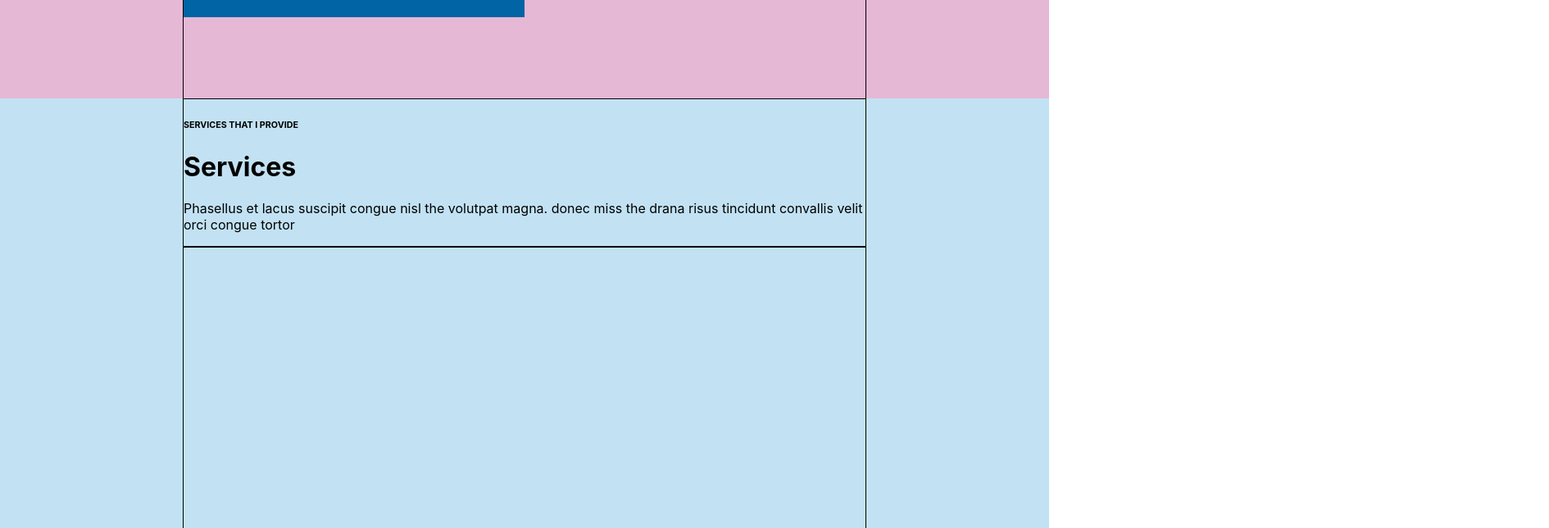
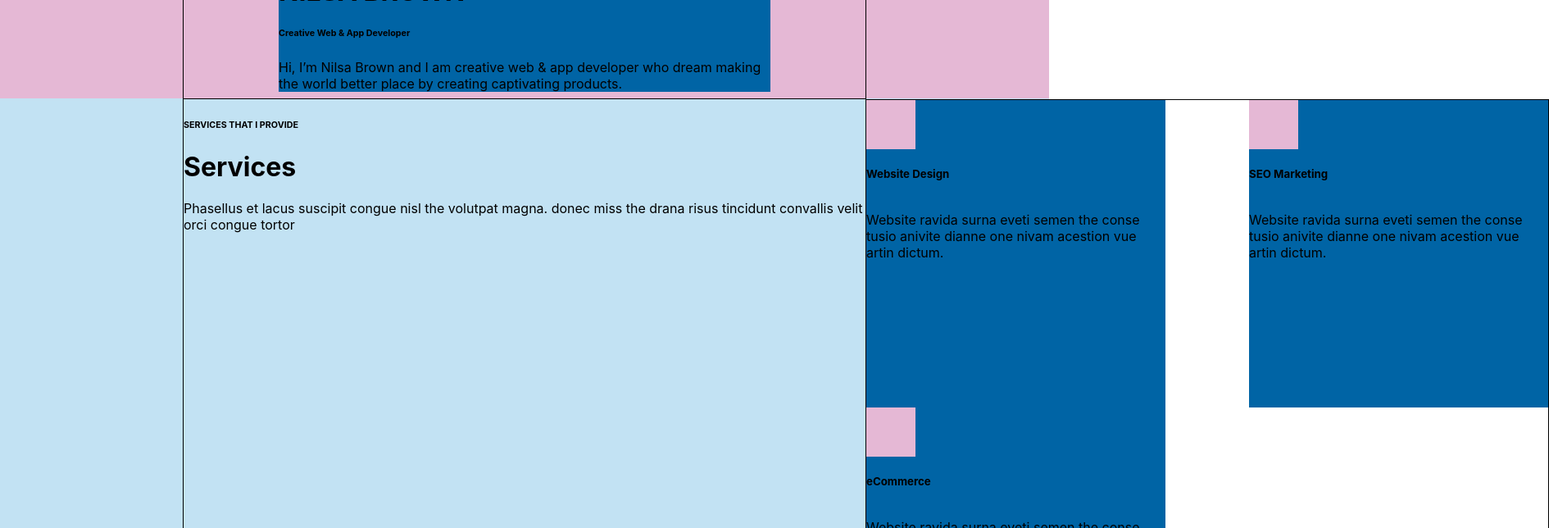
Before and after one commit to naugtymor/Portfolio, a React (Create React App) app: page / in a window 1280 px wide. Shown: the part 760-1404 px from the top of the page at 82% size, 1890 px wide, since content can reach past the window. Built offline with nearby package versions, Linux system fonts and the light colour scheme.

Commit message:
skill item layout, styles

```diff
--- /dev/null
+++ b/src/Skills/Skill/Skill.js
@@ -0,0 +1,15 @@
+import style from "./Skill.module.css"
+
+const Skill = (props) => {
+    return (
+        <div className={style.skill}>
+            <div className={style.icon}></div>
+            <h5>{props.title}</h5>
+            <p className={style.description}>Website ravida surna eveti semen the conse tusio anivite dianne one nivam
+                acestion vue artin
+                dictum.</p>
+        </div>
+    )
+}
+
+export default Skill;
--- /dev/null
+++ b/src/Skills/Skill/Skill.module.css
@@ -0,0 +1,15 @@
+.skill {
+    width: 365px;
+    height: 375px;
+    background-color: #0064a5;
+
+    display: flex;
+    flex-direction: column;
+    align-items: flex-start;
+}
+
+.icon {
+    width: 60px;
+    height: 60px;
+    background-color: #e5b8d5;
+}
--- a/src/Skills/Skills.js
+++ b/src/Skills/Skills.js
@@ -1,5 +1,6 @@
 import style from "./Skills.module.css"
 import styleContainer from "../common/styles/Container.module.css"
+import Skill from "./Skill/Skill";
 
 const Skills = () => {
     return (
@@ -16,6 +17,9 @@ const Skills = () => {
                     </div>
                 </div>
                 <div className={style.skills}>
+                    <Skill title={"Website Design"}/>
+                    <Skill title={"SEO Marketing"}/>
+                    <Skill title={"eCommerce"}/>
 
                 </div>
             </div>
--- a/src/Skills/Skills.module.css
+++ b/src/Skills/Skills.module.css
@@ -12,4 +12,8 @@
 .skills {
     border: 1px solid;
     width: 100%;
+
+    display: flex;
+    justify-content: space-between;
+    flex-wrap: wrap;
 }
--- a/src/common/styles/Container.module.css
+++ b/src/common/styles/Container.module.css
@@ -7,4 +7,5 @@
     display: flex;
     align-items: center;
     justify-content: center;
+    flex-wrap: wrap;
 }
```
